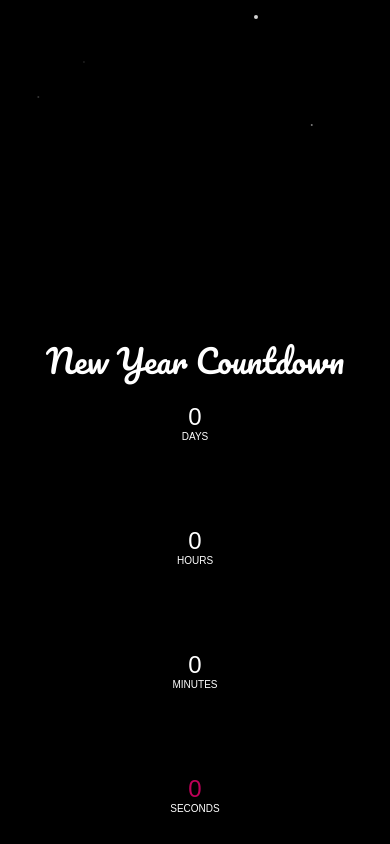
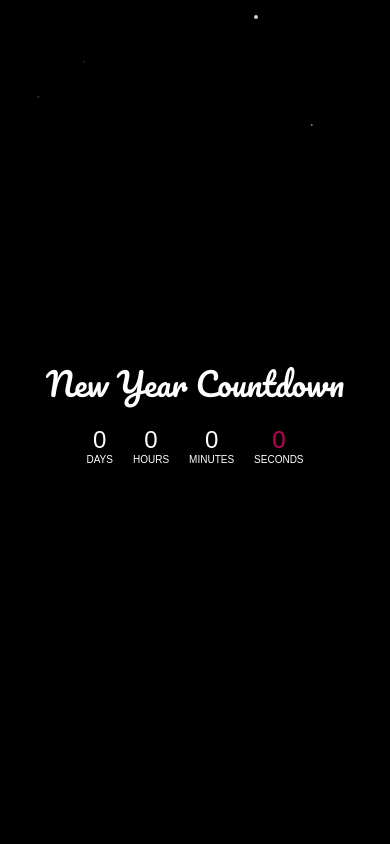
Before and after one commit to CDavidSV/New-Year-Countdown, a website built with Vite: page frontend/index.html in a window 390 px wide. Built offline with nearby package versions, Linux system fonts and the light colour scheme; no server answers.

Commit message:
Update style.css

```diff
--- a/frontend/src/style.css
+++ b/frontend/src/style.css
@@ -44,7 +44,6 @@ p {
     align-items: center;
     justify-content: space-evenly;
     align-content: center;
-    flex-wrap: wrap;
     gap: 85px;
 }
 
@@ -110,11 +109,6 @@ p {
 }
 
 @media screen and (max-width: 950px) {
-    .countdown-container {
-        width: 50%;
-        height: 10%;
-    }
-
     .title {
         font-size: 32px;
     }
@@ -134,13 +128,13 @@ p {
     .new-year {
         font-size: 54px;
     }
+
+    .countdown-wrapper {
+        gap: 20px;
+    }
 }
 
 @media screen and (max-width: 700px) {
-    .countdown-container {
-        width: 30%;
-        height: 10%;
-    }
 
     .title {
         font-size: 32px;
```
